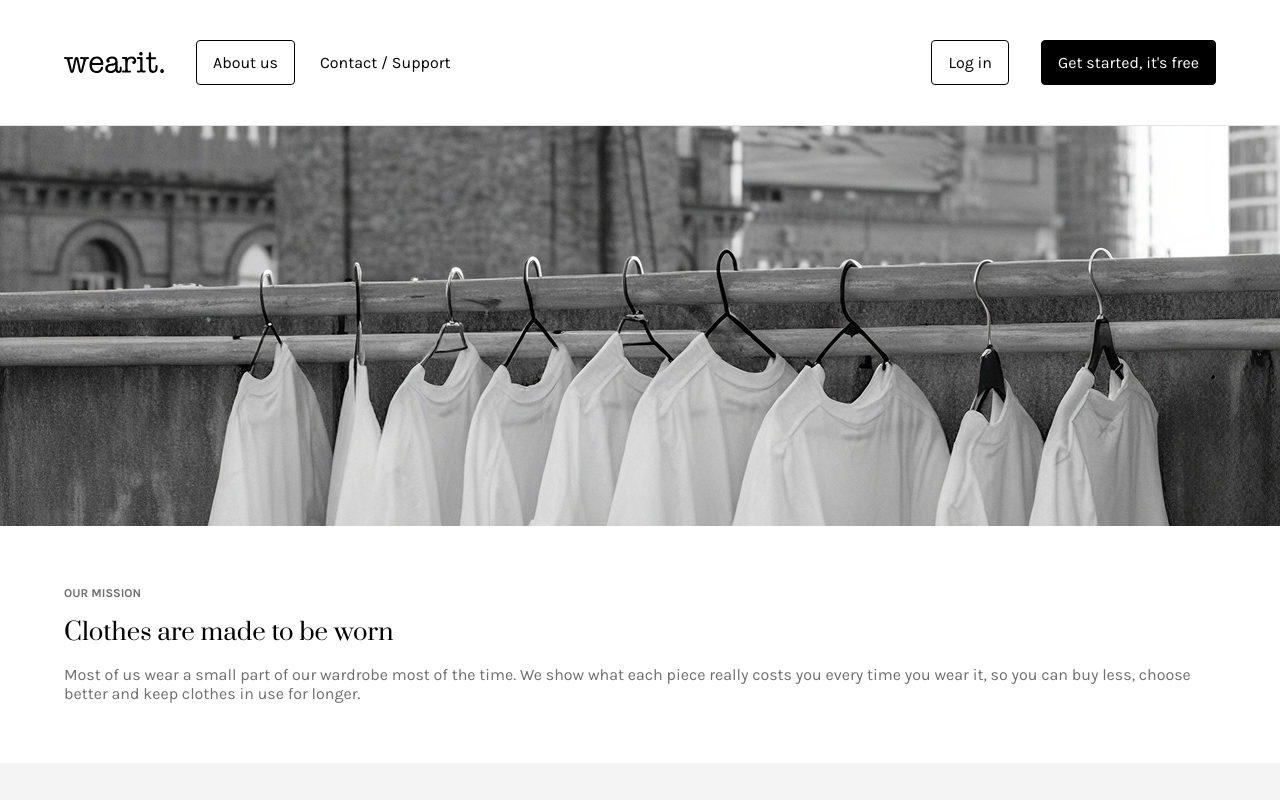
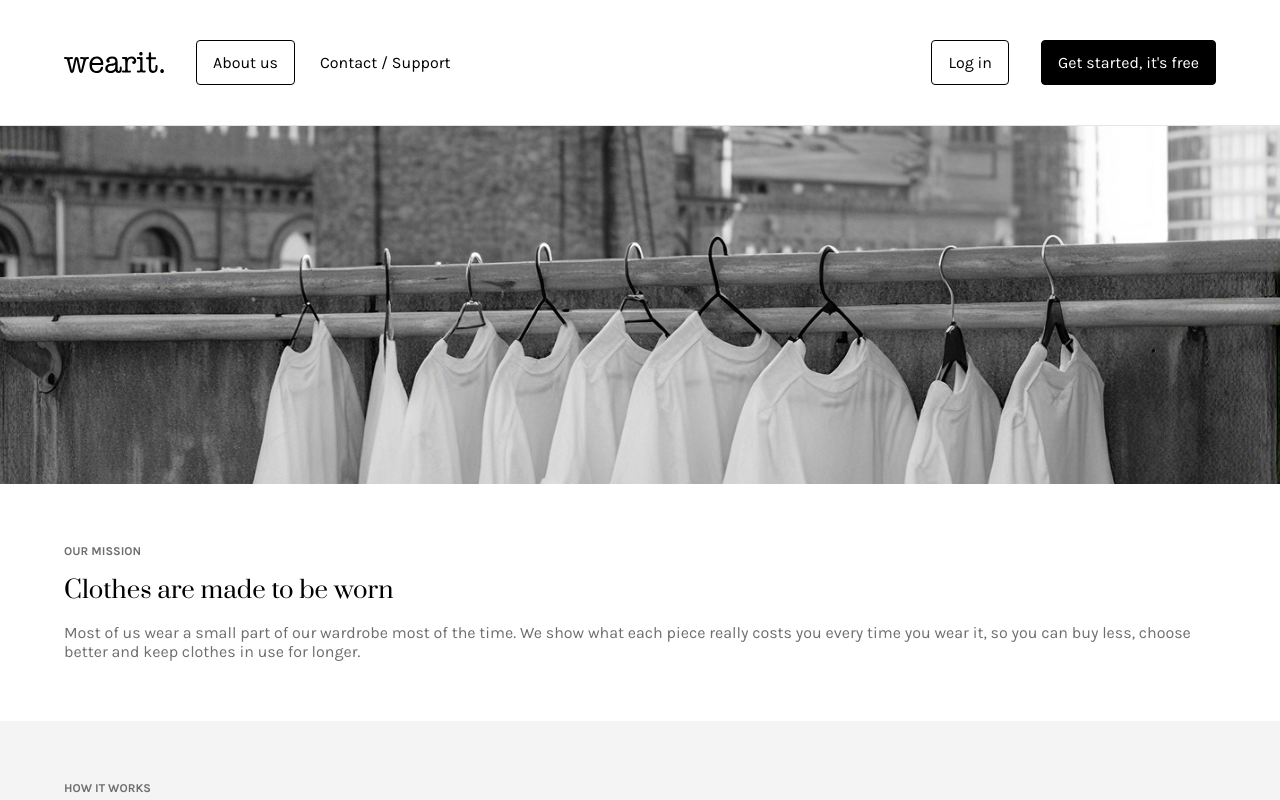
Before and after one commit to anetkabagetka/wearit, a Vue app: page /about-us in a window 1280 px wide. Shown: the top 800 px of the page. Built offline with nearby package versions, Linux system fonts and the light colour scheme; no server answers.

Commit message:
Set min and max values for about hero image

```diff
--- a/src/views/AboutView.vue
+++ b/src/views/AboutView.vue
@@ -118,7 +118,9 @@ import moneyIcon from "@/assets/icons/money.svg"
 <style scoped>
 .about-banner {
     width: 100%;
-    height: 400px;
+    /* The photo is 1440×400, so 28vw shows all of it. It never gets shorter than 200px (phones)
+       or taller than 400px (wide screens) */
+    height: clamp(200px, 28vw, 400px);
     display: block;
     object-fit: cover;
 }
```
